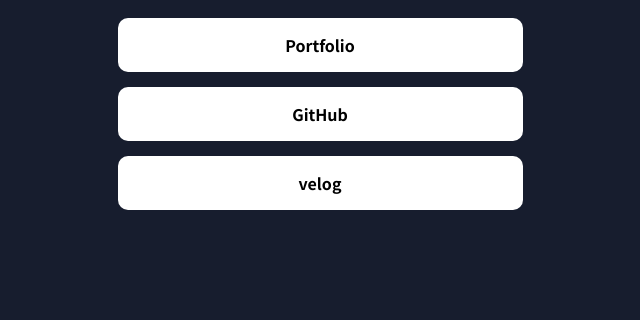
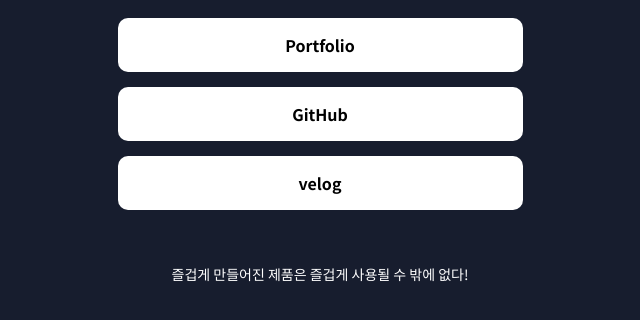
Before and after one commit to 100-hours-a-week/2-jessie-lee-profile_page, a plain HTML site: page index.html in a window 1280 px wide. Shown: the part 392-712 px from the top of the page, without its empty margins (320-960 px from the left). Drawn offline with Linux system fonts and the light colour scheme.

Commit message:
feat: text 추가

```diff
--- a/index.css
+++ b/index.css
@@ -100,3 +100,15 @@ body {
   font-weight: 600;
   font-size: 16px;
 }
+/* 텍스트 */
+.text {
+  color: #ffffff;
+  text-align: center;
+}
+.text .small {
+  font-size: 14px;
+}
+.text .big {
+  font-size: 20px;
+  font-weight: 700;
+}
--- a/index.html
+++ b/index.html
@@ -65,6 +65,9 @@
           >velog</a
         >
       </article>
+      <article class="text">
+        <p class="small">즐겁게 만들어진 제품은 즐겁게 사용될 수 밖에 없다!</p>
+      </article>
     </section>
   </body>
 </html>
```
